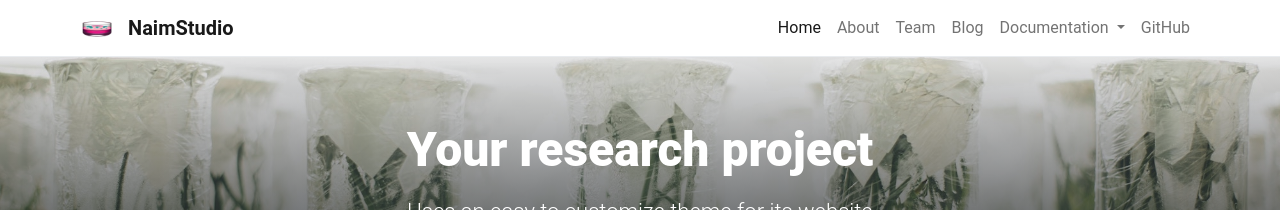
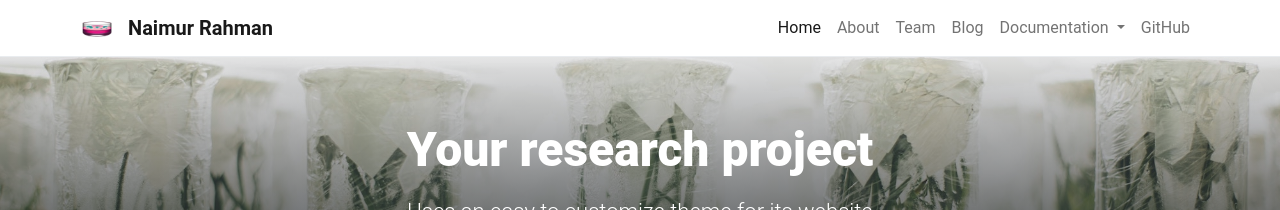
Before and after one commit to naimur105/naimur105.github.io, a Jekyll site: the page built from pages/home.md, in a window 1280 px wide. Shown: the top 210 px of the page. Built offline with Jekyll 4.4.1, drawn with Linux system fonts in a browser that asks for light colours.

Commit message:
Update _config.yml

```diff
--- a/_config.yml
+++ b/_config.yml
@@ -1,5 +1,5 @@
 # SITE SETTINGS
-title: NaimStudio                        # Title in top navigation bar (navbar) and <head>
+title: Naimur Rahman                        # Title in top navigation bar (navbar) and <head>
 author: Naimur Rahman                    # Used for copyright statement in footer
 # baseurl: "/NaimStudio"                   # Only required if your site is in a directory e.g. https://username.github.io/sitename
                                         # which has url: "https://username.github.io" (no slash) and baseurl: "/sitename" (leading slash)
@@ -8,6 +8,7 @@ author: Naimur Rahman                    # Used for copyright statement in foote
 # SOCIAL PROFILES
 social:
   email: naimurrahman8105@gmail.com
+  linkedin: naimur-rahman-424658180
   # twitter: peterdesmet
   github: naimur105               # Can also be a github_username/repository
   # mastodon: https://mastodon.social/@mastodon_username
```
